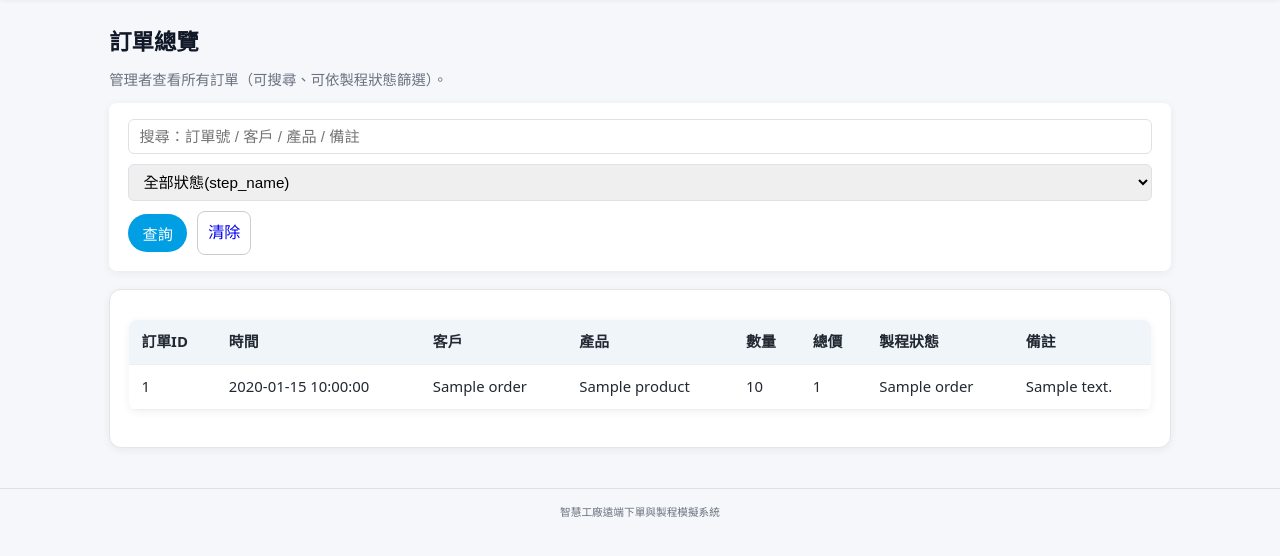
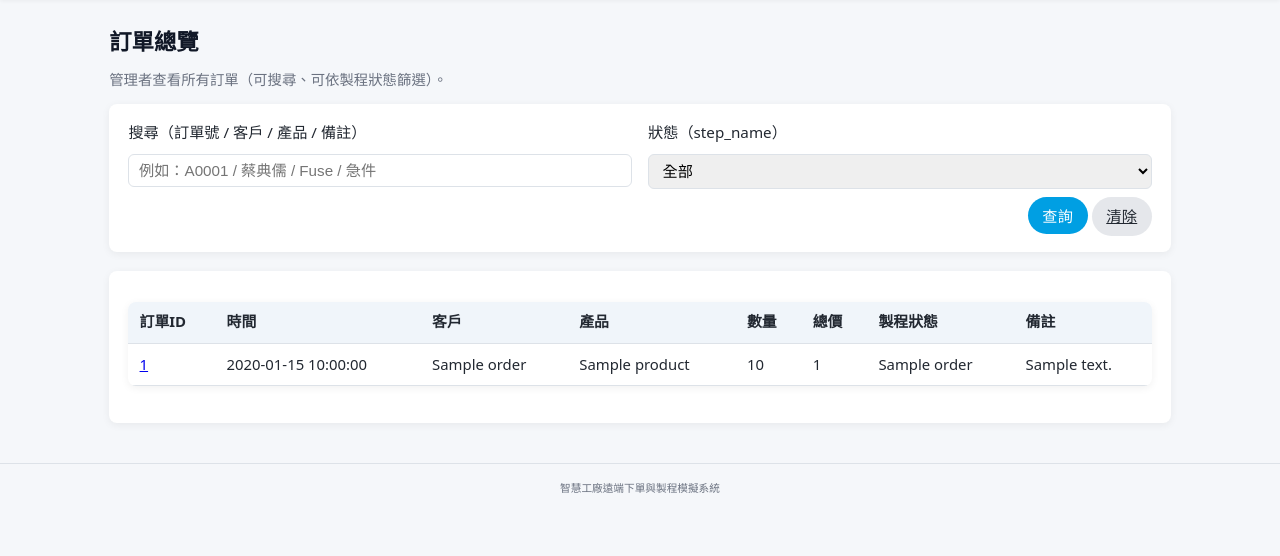
Before and after one commit to 70130H940410/Festo, a Flask app: template shopping_website/templates/manager/orders.html in a window 1280 px wide. Shown: the part 56-612 px from the top of the page. Run offline with Flask 3, Linux system fonts and the light colour scheme; the template is opened without the code that fills it: most values are stand-ins (such as "Sample title", 1, 10 or a date in 2020).

Commit message:
修改管理者訂單總覽頁面

```diff
--- a/shopping_website/templates/manager/orders.html
+++ b/shopping_website/templates/manager/orders.html
@@ -5,22 +5,32 @@
 <h2>訂單總覽</h2>
 <p class="text-muted">管理者查看所有訂單（可搜尋、可依製程狀態篩選）。</p>
 
-<form method="get" class="toolbar">
-  <input type="text" name="q" value="{{ q }}" placeholder="搜尋：訂單號 / 客戶 / 產品 / 備註">
+<form method="get">
+  <div class="grid-2">
+    <div>
+      <label>搜尋（訂單號 / 客戶 / 產品 / 備註）</label>
+      <input type="text" name="q" value="{{ q }}" placeholder="例如：A0001 / 蔡典儒 / Fuse / 急件">
+    </div>
 
+    <div>
+      <label>狀態（step_name）</label>
       <select name="step">
-    <option value="">全部狀態(step_name)</option>
+        <option value="">全部</option>
         {% for s in steps %}
           <option value="{{ s }}" {% if step == s %}selected{% endif %}>{{ s }}</option>
         {% endfor %}
       </select>
+    </div>
+  </div>
 
+  <div class="mt-2 text-right">
     <button type="submit">查詢</button>
-  <a class="btn-link" href="{{ url_for('manager.manager_orders') }}">清除</a>
+    <a class="btn btn-secondary" href="{{ url_for('manager.manager_orders') }}">清除</a>
+  </div>
 </form>
 
 <div class="card">
-  <table class="table">
+  <table>
     <thead>
       <tr>
         <th>訂單ID</th>
@@ -36,38 +46,27 @@
     <tbody>
       {% if orders and orders|length > 0 %}
         {% for o in orders %}
-          <tr class="rowlink" onclick="location.href='{{ url_for('manager.manager_order_detail', order_id=o['order_id']) }}'">
-            <td>{{ o["order_id"] }}</td>
+          <tr>
+            <td>
+              <a href="{{ url_for('manager.manager_order_detail', order_id=o['order_id']) }}">
+                {{ o["order_id"] }}
+              </a>
+            </td>
             <td>{{ o["date"] }}</td>
             <td>{{ o["customer_name"] }}</td>
             <td>{{ o["product"] }}</td>
             <td>{{ o["amount"] }}</td>
             <td>{{ o["total_price"] }}</td>
             <td>{{ o["step_name"] }}</td>
-            <td class="note">{{ o["note"] }}</td>
+            <td>{{ o["note"] }}</td>
           </tr>
         {% endfor %}
       {% else %}
         <tr>
-          <td colspan="8" class="empty">沒有符合條件的訂單</td>
+          <td colspan="8" class="text-center text-muted">沒有符合條件的訂單</td>
         </tr>
       {% endif %}
     </tbody>
   </table>
 </div>
-
-<style>
-  .toolbar{ display:flex; gap:10px; align-items:center; margin:12px 0 18px; flex-wrap:wrap; }
-  .toolbar input{ min-width:260px; flex:1; padding:8px 10px; }
-  .toolbar select{ padding:8px 10px; }
-  .toolbar button{ padding:8px 14px; }
-  .btn-link{ padding:8px 10px; text-decoration:none; border:1px solid #ccc; border-radius:8px; }
-  .card{ background:#fff; border:1px solid #e5e5e5; border-radius:12px; overflow:auto; }
-  .table{ width:100%; border-collapse:collapse; min-width:900px; }
-  .table th, .table td{ padding:10px 12px; border-bottom:1px solid #eee; white-space:nowrap; }
-  .rowlink{ cursor:pointer; }
-  .rowlink:hover{ background:#fafafa; }
-  .note{ max-width:260px; overflow:hidden; text-overflow:ellipsis; }
-  .empty{ text-align:center; padding:20px 0; color:#666; }
-</style>
 {% endblock %}
```
Also changed, not shown: shopping_website/templates/manager/order_detail.html (+14 -18 lines). Lines whose indentation alone changed are shown as unchanged.
